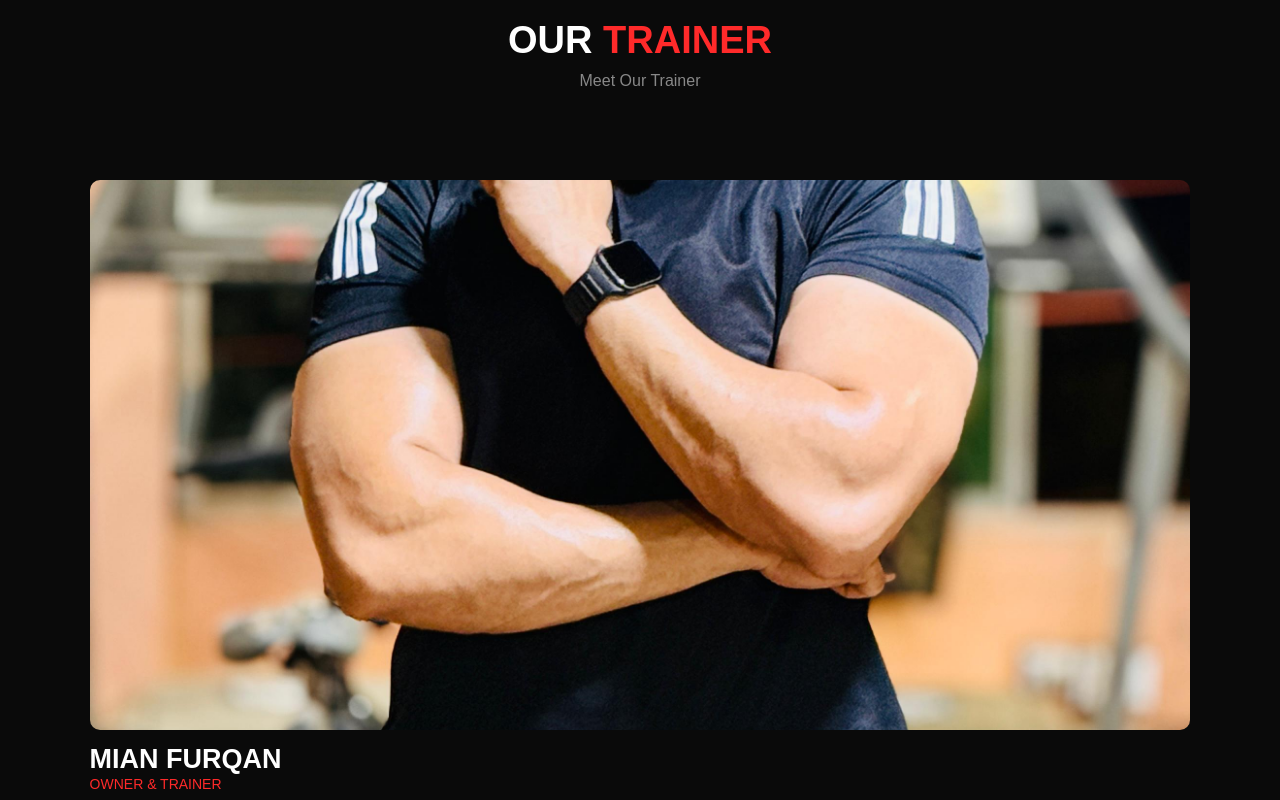
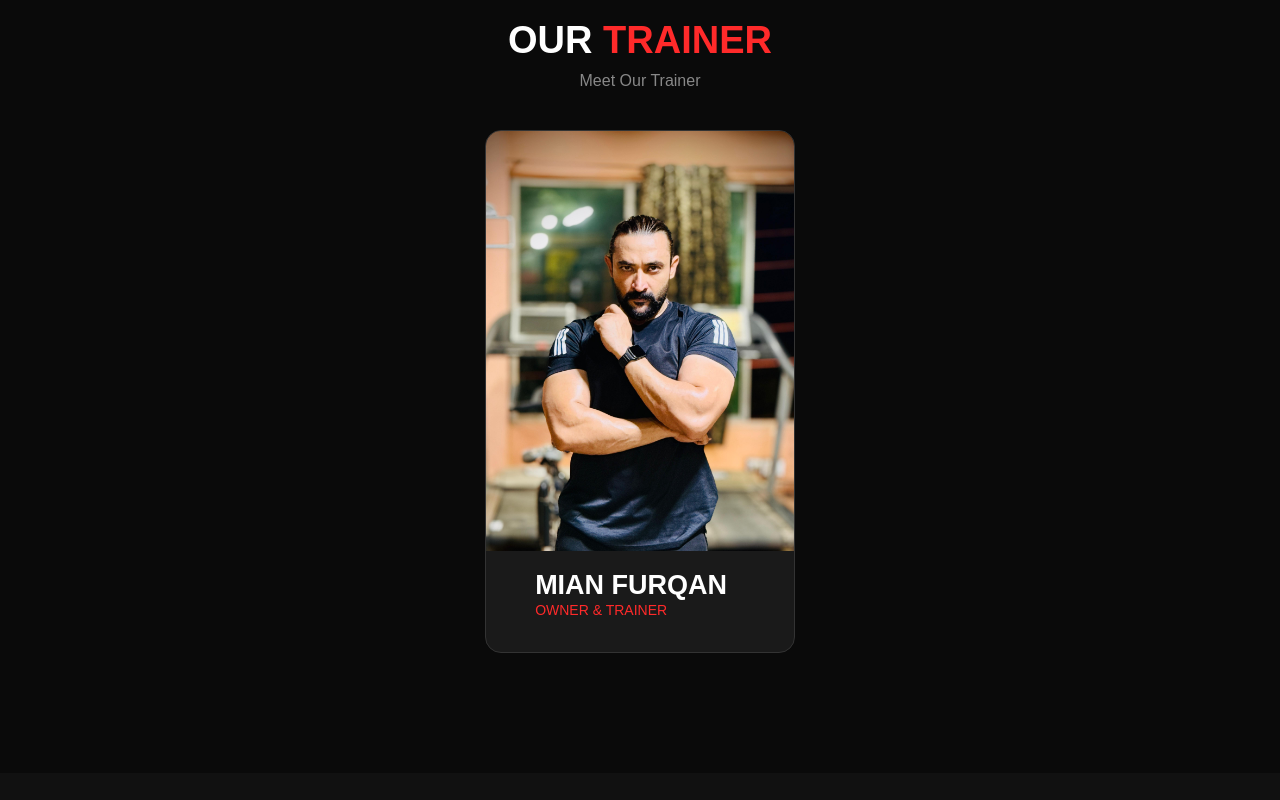
Before and after one commit to muhammadhassnain-ai/SkyFitnessGym, a plain HTML site: page index.html in a window 1280 px wide. Shown: the part 1580-2380 px from the top of the page. Drawn offline with Linux system fonts and the light colour scheme.

Commit message:
Refactor CSS styles for improved layout and design

```diff
--- a/style.css
+++ b/style.css
@@ -37,11 +37,11 @@ body{background:#0a0a0a;color:#fff}
 
 /* TRAINERS */
 .trainer-grid{display:grid;gap:25px}
-/*.trainer-card{background:#151515;border-radius:15px;padding:20px;border:10px solid #222}*/
-.trainer-card img{width:100%; height:550px; object-fit:cover; margin-top: 50px; border-radius: 10px;margin-bottom:10px; align-items: center;}
-.trainer-card span{color:var(--main);font-size:14px;}
+.trainer-card {width: 100%;max-width: 310px; /* Perfect size for 1 trainer */margin: 30px auto; /* Centers it */background: #1a1a1a;border-radius: 16px;overflow: hidden;border: 1px solid #333;}
+.trainer-card img {width: 100%;height: 420px;object-fit: cover; /* FIXES your stretch problem */object-position: top center;display: block;}
+.trainer-card span{color:var(--main);font-size:14px;margin-left: 1.3cm}
 .t-social{margin-top:12px}.t-social a{color:#888;margin:0 8px;font-size:18px}.t-social a:hover{color:var(--main)}
-.trainer-card h3{ font-size: 27px;}
+.trainer-card h3{ font-size: 27px;margin-top: 0.5cm; margin-left: 1.3cm;}
 
 /* PLANS */
 .plans{background:#111}
```
